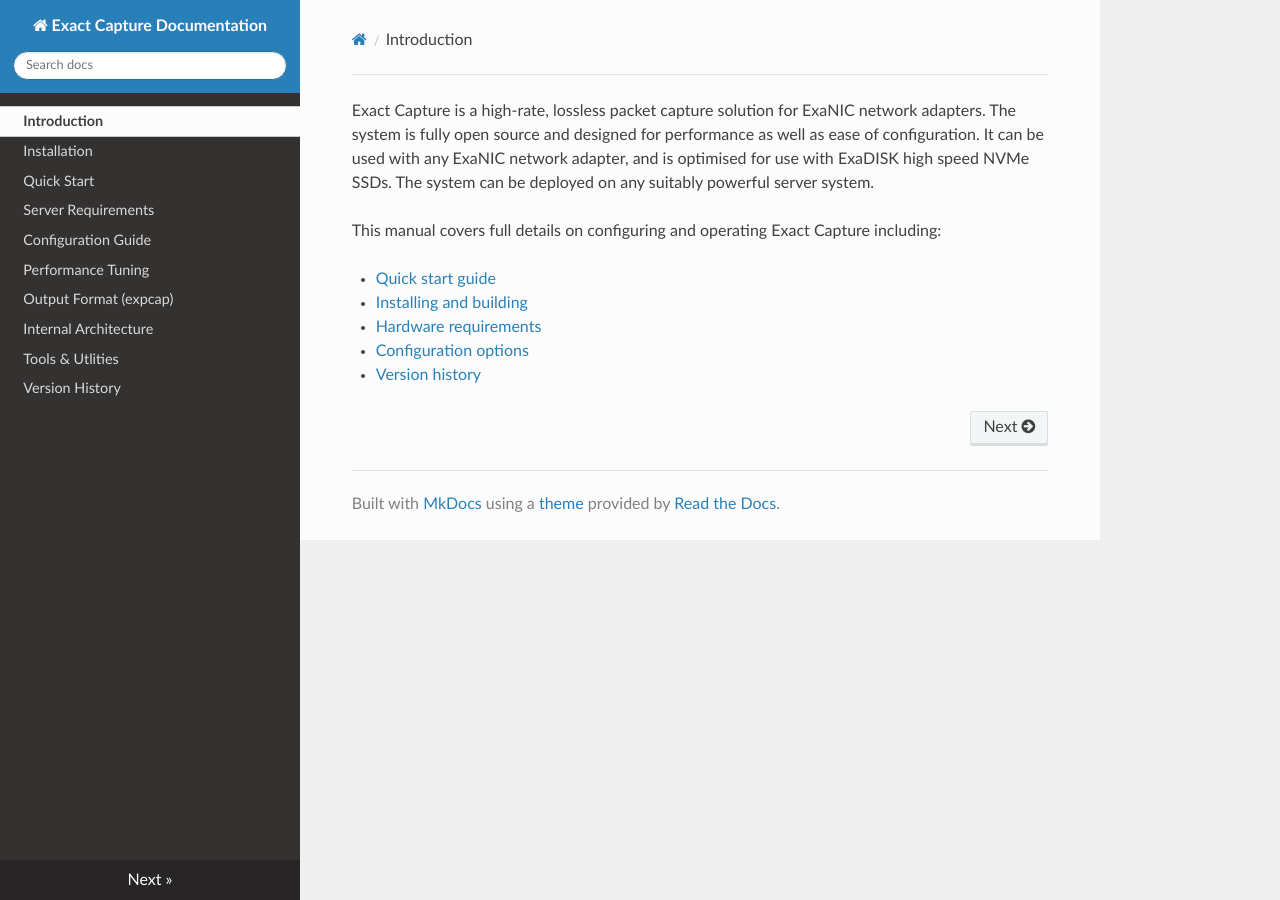
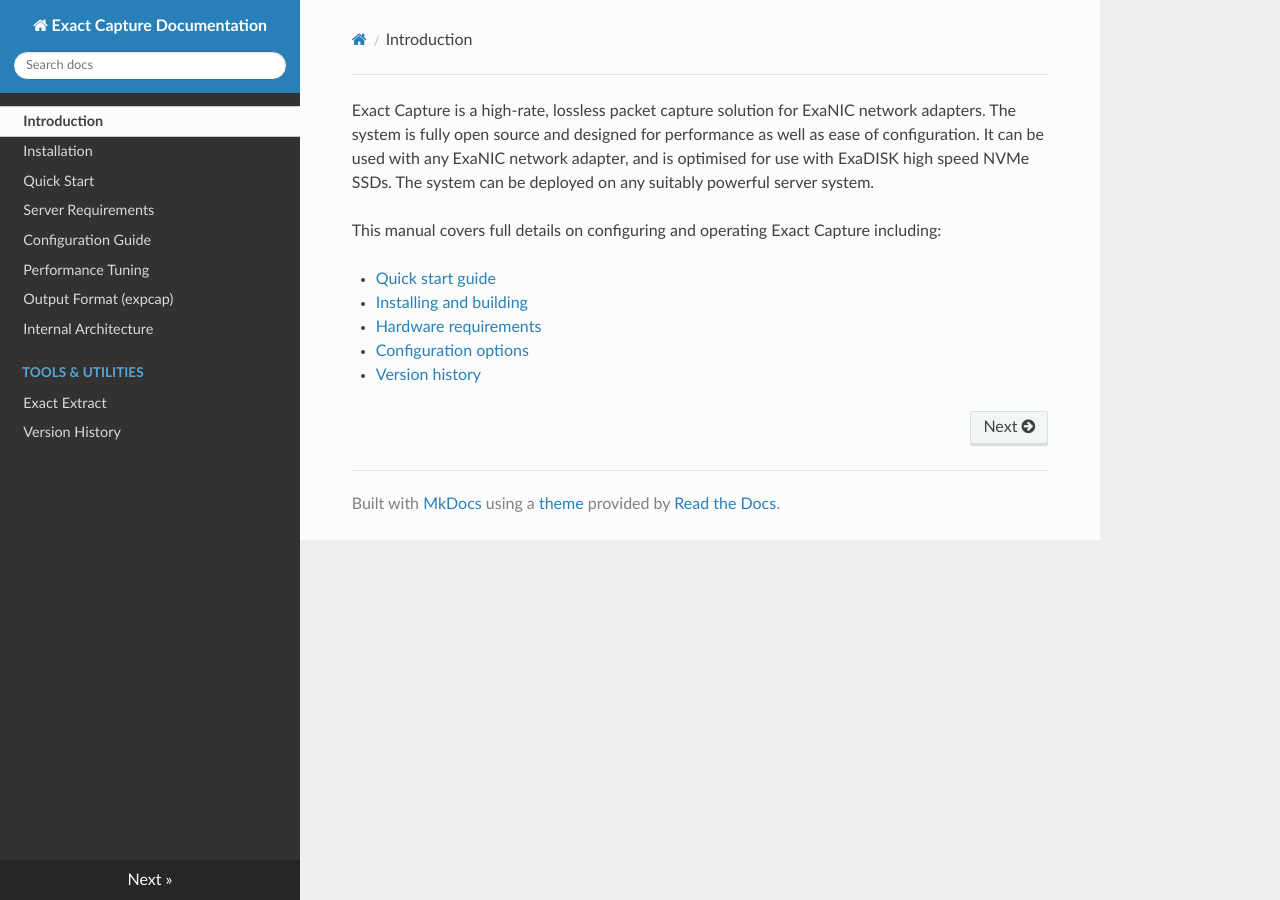
Before and after one commit to cisco/exact-capture, an MkDocs documentation site: the page built from docs/src/index.md, in a window 1280 px wide. Built offline with MkDocs 1.6.1, drawn with Linux system fonts in a browser that asks for light colours; nearby versions of some CDN libraries.

Commit message:
docs: rework utilities nav

```diff
--- a/docs/mkdocs.yml
+++ b/docs/mkdocs.yml
@@ -15,7 +15,8 @@
     - Performance Tuning: tuning.md
     - Output Format (expcap): expcap.md
     - Internal Architecture: arch.md
-    - Tools & Utlities: utils.md
+    - Tools & Utilities:
+        - Exact Extract: extract.md
     - Version History: versions.md
 
 markdown_extensions:
```
Also changed, not shown: docs/src/extract.md (added, +3 -0 lines).
